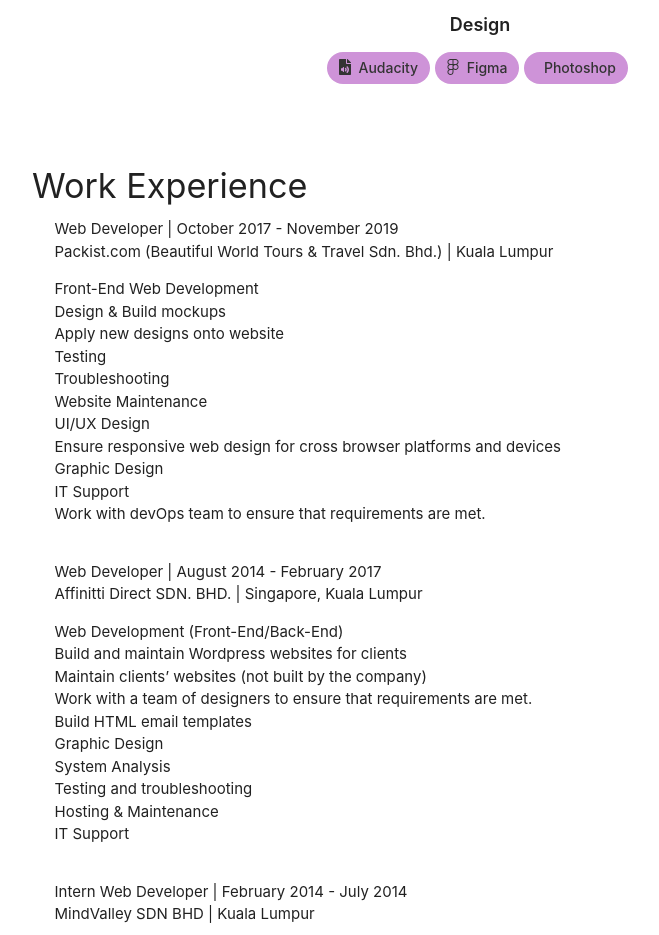
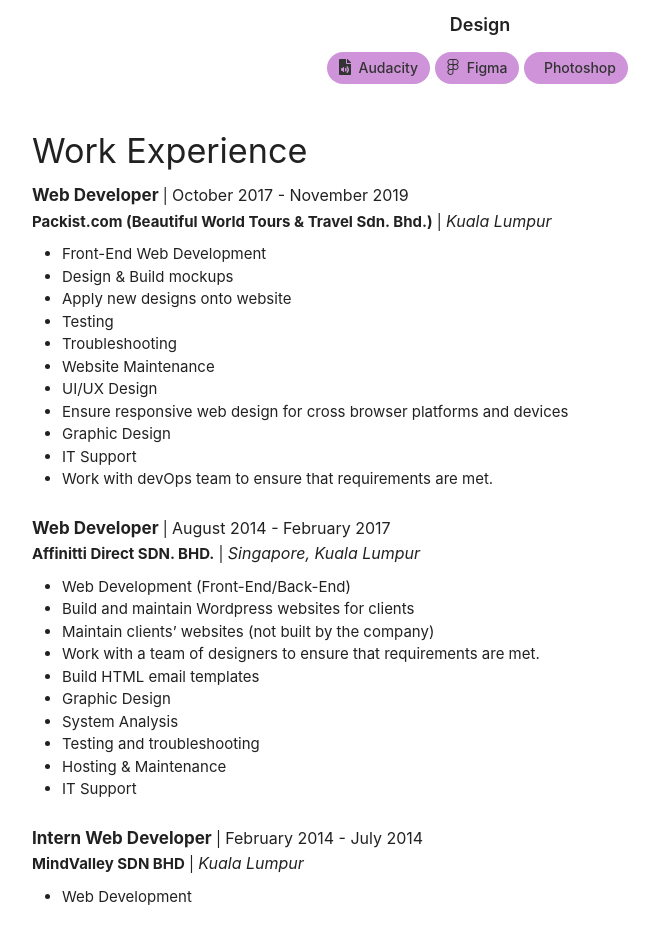
Before and after one commit to safwbdev/portfolio-react, a React (Create React App) app: page / in a window 1280 px wide. Shown: the part 2520-3455 px from the top of the page, without its empty margins (160-819 px from the left). Built offline with nearby package versions, Linux system fonts and the light colour scheme.

Commit message:
> Edit Education > Edit Experience > Edit Intro > Edit Projects

```diff
--- a/src/App.js
+++ b/src/App.js
@@ -25,12 +25,8 @@
             />
             <Projects  />
             <Skills  />
-            <div className="container">
-              <div className="row">
-                <Experience  />
-                <Education  />
-              </div>
-            </div>
+            <Experience  />
+            <Education  />
       </div>
     );
   }
--- a/src/App.scss
+++ b/src/App.scss
@@ -83,3 +83,56 @@
     font-style: italic;
   }
 }
+
+.work-section{
+  .work{
+    padding: 0;
+    margin: 0;
+    .position{
+      font-weight: bold;
+      font-size: 17px;
+    }
+    .duration{
+      font-size: 16px;
+    }
+    .company{
+      font-weight: bold;
+    }
+    .location{
+      font-size: 16px;
+      font-style: italic;
+
+    }
+    .desc{
+      ul{
+        list-style-type: initial;
+        margin: 10px 0 25px 30px;
+        li{
+          list-style-type: initial;
+
+        }
+      }
+    }
+  }
+}
+.school-section{
+  .school{
+    .grad-year{
+      font-weight: bold;
+      font-size: 16px;
+    }
+    .field{
+      font-size: 16px;
+      font-weight: bold;
+    }
+    .name{
+      font-size: 16px;
+    }
+    .location{
+      font-size: 16px;
+      font-style: italic;
+    }
+
+  }
+
+}
--- a/src/components/Education.js
+++ b/src/components/Education.js
@@ -25,16 +25,12 @@
         ];
 
         return(
-            <div className="row col xl12 l12 m12 s12">
-                <div className="section">
-                    <div className="row">
+            <div className="container school-section">
+                <div className="row">
                         <h4>Education</h4>
-                        <div className="col xl12 l12 m12 s12">
-                            {getEducation(educationList)}
-                        </div>
+                        {getEducation(educationList)}
                     </div>
                 </div>
-            </div>
         );
 
         function getEducation(array) {
--- a/src/components/Experience.js
+++ b/src/components/Experience.js
@@ -83,14 +83,10 @@
         ];
 
         return(
-            <div className="row col xl12 l12 m12 s12">
-                <div className="section">
-                    <div className="row">
-                        <h4>Work Experience</h4>
-                        <div className="col xl12 l12 m12 s12">
-                            {getExperience(experienceList)}
-                        </div>
-                    </div>
+            <div className="container work-section">
+                <div className="row">
+                    <h4>Work Experience</h4>
+                    {getExperience(experienceList)}
                 </div>
             </div>
         )
@@ -103,9 +99,9 @@
                                         <span className="position"  >{item.role}</span> | <span className="duration">{item.startDate} - {item.endDate}</span>
                                     </div>
                                     <div>
-                                        <span className="company">{item.company}</span> | <span>{item.location}</span>
+                                        <span className="company">{item.company}</span> | <span className="location">{item.location}</span>
                                     </div>
-                                    <div>
+                                    <div className="desc">
                                         {getDesc(item.desc)}
                                     </div>
                                 </div>;
--- a/src/components/Intro.js
+++ b/src/components/Intro.js
@@ -31,14 +31,14 @@
                                 <div className="col s12 ">
                                     <h1
                                         className="wow bounceInDown"
-                                        data-wow-duration="0.9s"
-                                        data-wow-delay="1s">
+                                        data-wow-duration="0.5s"
+                                        data-wow-delay="0.5s">
                                         {fullName}
                                     </h1>
                                     <h3
                                         className="wow bounceInDown"
-                                        data-wow-duration="1s"
-                                        data-wow-delay="0.5s">
+                                        data-wow-duration="0.5s"
+                                        data-wow-delay="0.2s">
                                         {designation}
                                     </h3>
                                 </div>
--- a/src/components/Projects.js
+++ b/src/components/Projects.js
@@ -35,7 +35,7 @@
                                                 { item.githubURL !== null
                                                 ? <span>
                                                     <a href={item.githubURL} target="_blank">
-                                                        <FontAwesomeIcon icon={['fab', 'github']} /> Visit Github
+                                                        <FontAwesomeIcon icon={['fab', 'github']} /> Github
                                                     </a>
                                                 </span>
                                                 : ""
```
